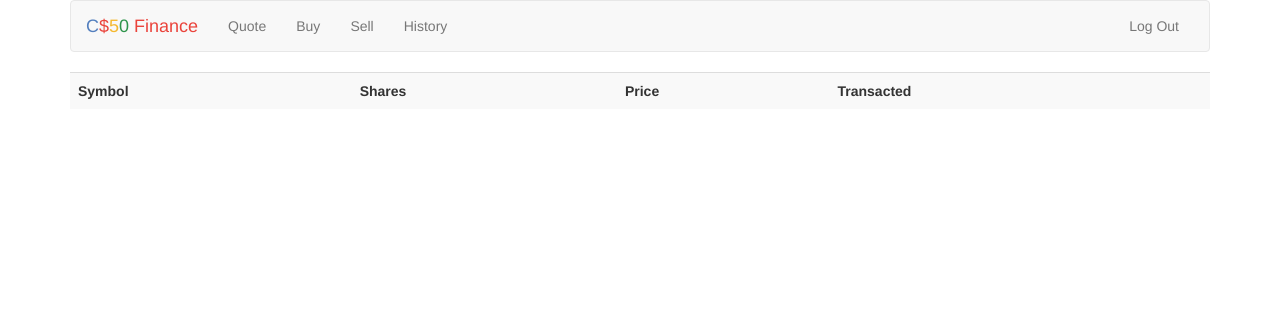
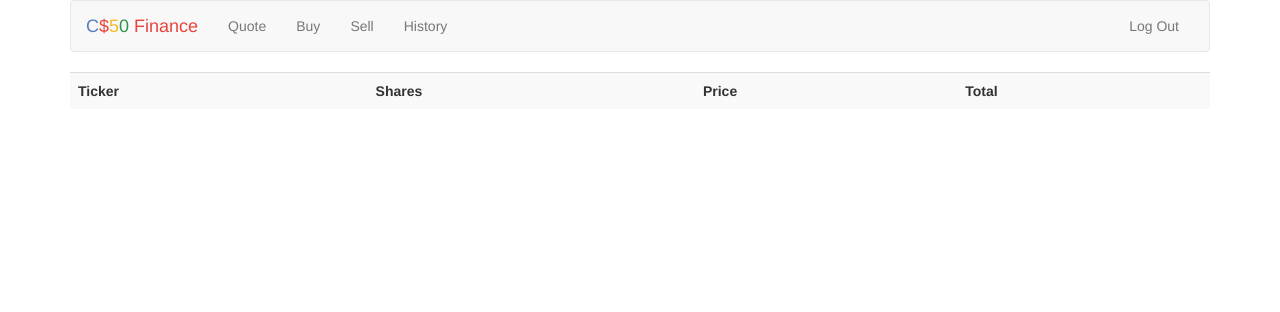
Before and after one commit to RichardLun/finance-website, a Flask app: page /history in a window 1280 px wide. Shown: the top 312 px of the page. Run offline with Flask 2, Linux system fonts and the light colour scheme; a user stored in the database is signed in; data that the repository does not hold is empty; some libraries are stand-ins or nearby versions.

Commit message:
fixed history.html

```diff
--- a/application.py
+++ b/application.py
@@ -81,7 +81,7 @@ def buy():
 @login_required
 def history():
     """Show history of transactions."""
-    histories = db.execute("SELECT * from histories WHERE id=:id", id=session["user_id"])
+    histories = db.execute("SELECT * from purchases WHERE user_id=:id", id=session["user_id"])
 
     return render_template("history.html", histories=histories)
 
--- a/templates/history.html
+++ b/templates/history.html
@@ -7,17 +7,17 @@
 {% block main %}
     <table class="table table-striped" style="width:100%">
       <tr>
-        <th>Symbol</th>
+        <th>Ticker</th>
         <th>Shares</th>
         <th>Price</th>
-        <th>Transacted</th>
+        <th>Total</th>
       </tr>
     {% for history in histories %}
       <tr>
-        <td>{{ history.symbol }}</td>
+        <td>{{ history.ticker }}</td>
         <td>{{ history.shares }}</td>
         <td>{{ history.price }}</td>
-        <td>{{ history.transacted }}</td>
+        <td>{{ history.total }}</td>
       </tr>
     {% endfor %}
     </table>
```
Also changed, not shown: finance.db.
